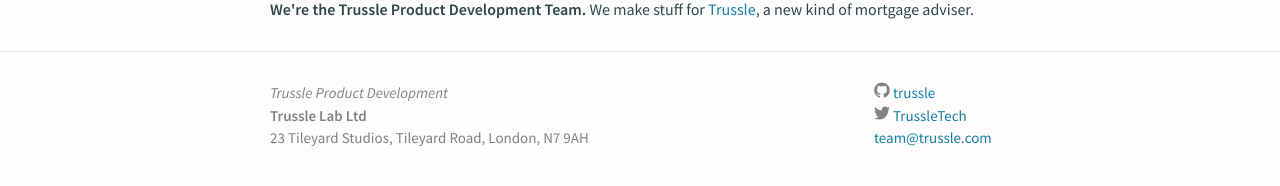
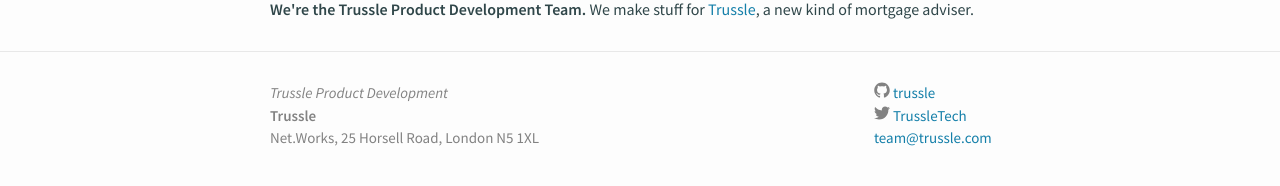
Before and after one commit to olitrussle/trussle.github.io, a Jekyll site: the page built from index.html, in a window 1280 px wide. Shown: the part 662-848 px from the top of the page. Built offline with Jekyll 4.4.1, drawn with Linux system fonts in a browser that asks for light colours.

Commit message:
Updated address.

```diff
--- a/_includes/footer.html
+++ b/_includes/footer.html
@@ -7,8 +7,8 @@
     <div class="footer-col-wrapper">
       <div class="footer-col footer-col-1">
         <span class="footer-site-name">{{ site.title }}</span>
-        <span class="footer-company-name">Trussle Lab Ltd</span>
-        <span class="footer-address">23 Tileyard Studios, Tileyard Road, London, N7 9AH</span>
+        <span class="footer-company-name">Trussle</span>
+        <span class="footer-address">Net.Works, 25 Horsell Road, London N5 1XL</span>
       </div>
 
       <div class="footer-col footer-col-2">
```
